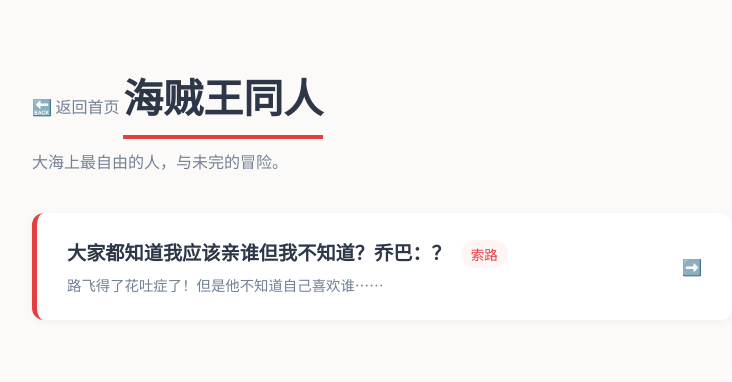
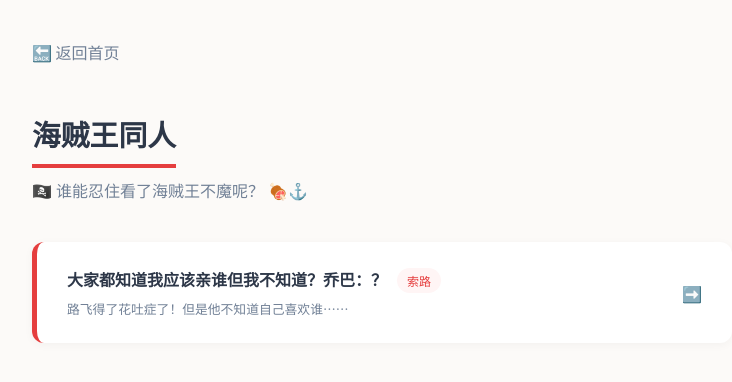
Before and after one commit to GlassTankSong/GlassTankSong.github.io, a plain HTML site: page onepiece.html in a window 1280 px wide. Shown: the whole page, without its empty margins (258-990 px from the left). Drawn offline with Linux system fonts and the light colour scheme.

Commit message:
Update onepiece.html

```diff
--- a/onepiece.html
+++ b/onepiece.html
@@ -45,7 +45,7 @@
 
         /* 分类大标题 */
         h1 {
-            font-size: 2.5rem;
+            font-size: 1.8rem;
             font-weight: 700;
             color: var(--text-main);
             margin-bottom: 10px;
@@ -88,12 +88,12 @@
         }
 
         .article-title {
-            font-size: 1.2rem;
+            font-size: 1rem;
             font-weight: 700;
         }
 
         .article-tag {
-            font-size: 0.85rem;
+            font-size: 0.75rem;
             color: var(--onepiece-red);
             background: #fff5f5;
             padding: 4px 10px;
@@ -103,7 +103,7 @@
         }
 
         .article-desc {
-            font-size: 0.9rem;
+            font-size: 0.8rem;
             color: var(--text-sub);
             margin-top: 8px;
         }
@@ -112,12 +112,14 @@
 <body>
 
     <div class="container">
-        <!-- 返回主页 -->
-        <a href="index.html" class="back-btn">🔙 返回首页</a>
+        <!-- 返回主页（加了 div 包裹，强制独占一行） -->
+        <div>
+            <a href="index.html" class="back-btn">🔙 返回首页</a>
+        </div>
 
-        <!-- 分类标题 -->
+        <!-- 分类标题（加了可爱的表情包副标题） -->
         <h1>海贼王同人</h1>
-        <div class="subtitle">大海上最自由的人，与未完的冒险。</div>
+        <div class="subtitle">🏴‍☠️ 谁能忍住看了海贼王不魔呢？ 🍖⚓</div>
 
         <!-- 目录列表 -->
         <div class="article-list">
```
